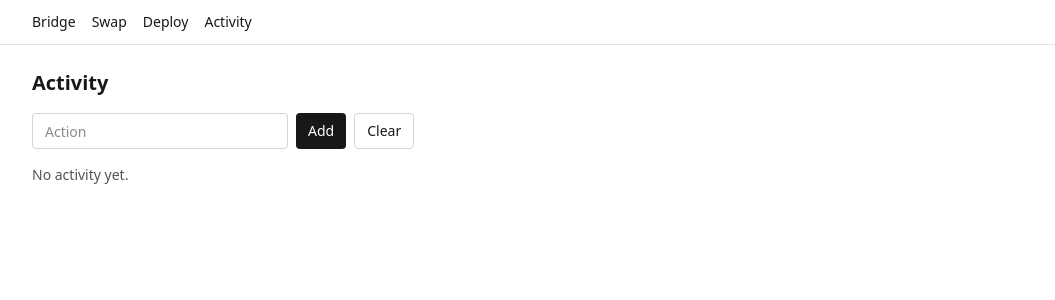
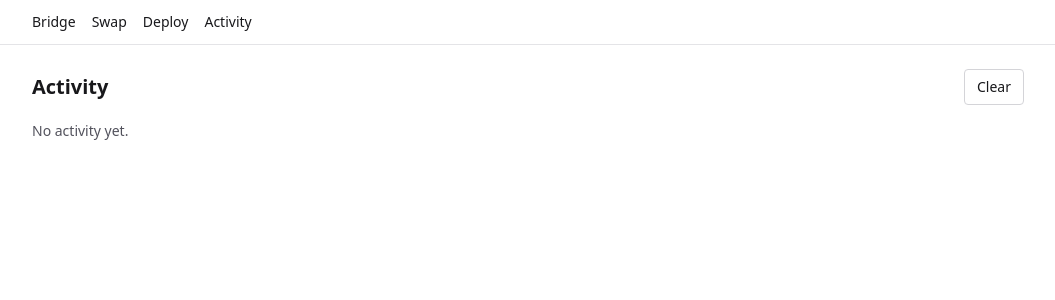
Before and after one commit to leanovichilya/arc-station, a Next.js app: page /activity in a window 1280 px wide. Shown: the top 300 px of the page, without its empty margins (112-1167 px from the left). Built offline with nearby package versions, Linux system fonts and the light colour scheme.

Commit message:
feat: add activity storage

```diff
--- a/app/activity/page.tsx
+++ b/app/activity/page.tsx
@@ -1,84 +1,54 @@
 "use client";
 
 import { useEffect, useState } from "react";
-
-type ActivityItem = {
-  id: string;
-  label: string;
-  ts: number;
-};
-
-const STORAGE_KEY = "arc-station-activity";
+import { ActivityEvent, clearActivity, getActivity } from "@/lib/activity";
 
 export default function ActivityPage() {
-  const [items, setItems] = useState<ActivityItem[]>([]);
-  const [label, setLabel] = useState("");
+  const [events, setEvents] = useState<ActivityEvent[]>([]);
 
   useEffect(() => {
-    const raw = localStorage.getItem(STORAGE_KEY);
-    if (!raw) return;
-    try {
-      const parsed = JSON.parse(raw) as ActivityItem[];
-      if (Array.isArray(parsed)) setItems(parsed);
-    } catch {}
+    setEvents(getActivity());
   }, []);
 
-  const saveItems = (next: ActivityItem[]) => {
-    setItems(next);
-    localStorage.setItem(STORAGE_KEY, JSON.stringify(next));
-  };
-
-  const addItem = () => {
-    const value = label.trim();
-    if (!value) return;
-    const next = [
-      { id: crypto.randomUUID(), label: value, ts: Date.now() },
-      ...items,
-    ];
-    setLabel("");
-    saveItems(next);
-  };
-
-  const clearItems = () => {
-    saveItems([]);
+  const onClear = () => {
+    clearActivity();
+    setEvents([]);
   };
 
   return (
     <section className="space-y-4">
-      <h1 className="text-xl font-semibold">Activity</h1>
-      <div className="flex flex-wrap gap-2">
-        <input
-          className="h-9 w-64 rounded border border-zinc-300 px-3 text-sm"
-          placeholder="Action"
-          value={label}
-          onChange={(e) => setLabel(e.target.value)}
-        />
-        <button
-          className="h-9 rounded bg-zinc-900 px-3 text-sm font-medium text-white"
-          onClick={addItem}
-        >
-          Add
-        </button>
+      <div className="flex items-center justify-between">
+        <h1 className="text-xl font-semibold">Activity</h1>
         <button
           className="h-9 rounded border border-zinc-300 px-3 text-sm"
-          onClick={clearItems}
+          onClick={onClear}
         >
           Clear
         </button>
       </div>
-      {items.length === 0 ? (
+      {events.length === 0 ? (
         <p className="text-sm text-zinc-600">No activity yet.</p>
       ) : (
-        <ul className="divide-y divide-zinc-200 text-sm">
-          {items.map((item) => (
-            <li key={item.id} className="py-2">
-              <div className="font-medium">{item.label}</div>
-              <div className="text-xs text-zinc-500">
-                {new Date(item.ts).toLocaleString()}
-              </div>
-            </li>
-          ))}
-        </ul>
+        <div className="overflow-x-auto rounded border border-zinc-200">
+          <table className="w-full text-left text-sm">
+            <thead className="bg-zinc-50 text-zinc-600">
+              <tr>
+                <th className="px-3 py-2 font-medium">Time</th>
+                <th className="px-3 py-2 font-medium">Event</th>
+              </tr>
+            </thead>
+            <tbody className="divide-y divide-zinc-200">
+              {events.map((event) => (
+                <tr key={event.id}>
+                  <td className="px-3 py-2 text-zinc-600">
+                    {new Date(event.timestamp).toLocaleString()}
+                  </td>
+                  <td className="px-3 py-2">{event.label}</td>
+                </tr>
+              ))}
+            </tbody>
+          </table>
+        </div>
       )}
     </section>
   );
--- /dev/null
+++ b/lib/activity.ts
@@ -0,0 +1,35 @@
+export type ActivityEvent = {
+  id: string;
+  label: string;
+  timestamp: number;
+  txHash?: string;
+  chainKey?: string;
+};
+
+const STORAGE_KEY = "arc-station-activity";
+
+export function getActivity(): ActivityEvent[] {
+  if (typeof window === "undefined") return [];
+  const raw = localStorage.getItem(STORAGE_KEY);
+  if (!raw) return [];
+  try {
+    const parsed = JSON.parse(raw) as ActivityEvent[];
+    return Array.isArray(parsed) ? parsed : [];
+  } catch {
+    return [];
+  }
+}
+
+export function setActivity(events: ActivityEvent[]) {
+  if (typeof window === "undefined") return;
+  localStorage.setItem(STORAGE_KEY, JSON.stringify(events));
+}
+
+export function clearActivity() {
+  setActivity([]);
+}
+
+export function addActivity(event: ActivityEvent) {
+  const next = [event, ...getActivity()];
+  setActivity(next);
+}
```
Also changed, not shown: 1 other file (tests, documents, lock files or other folders).
